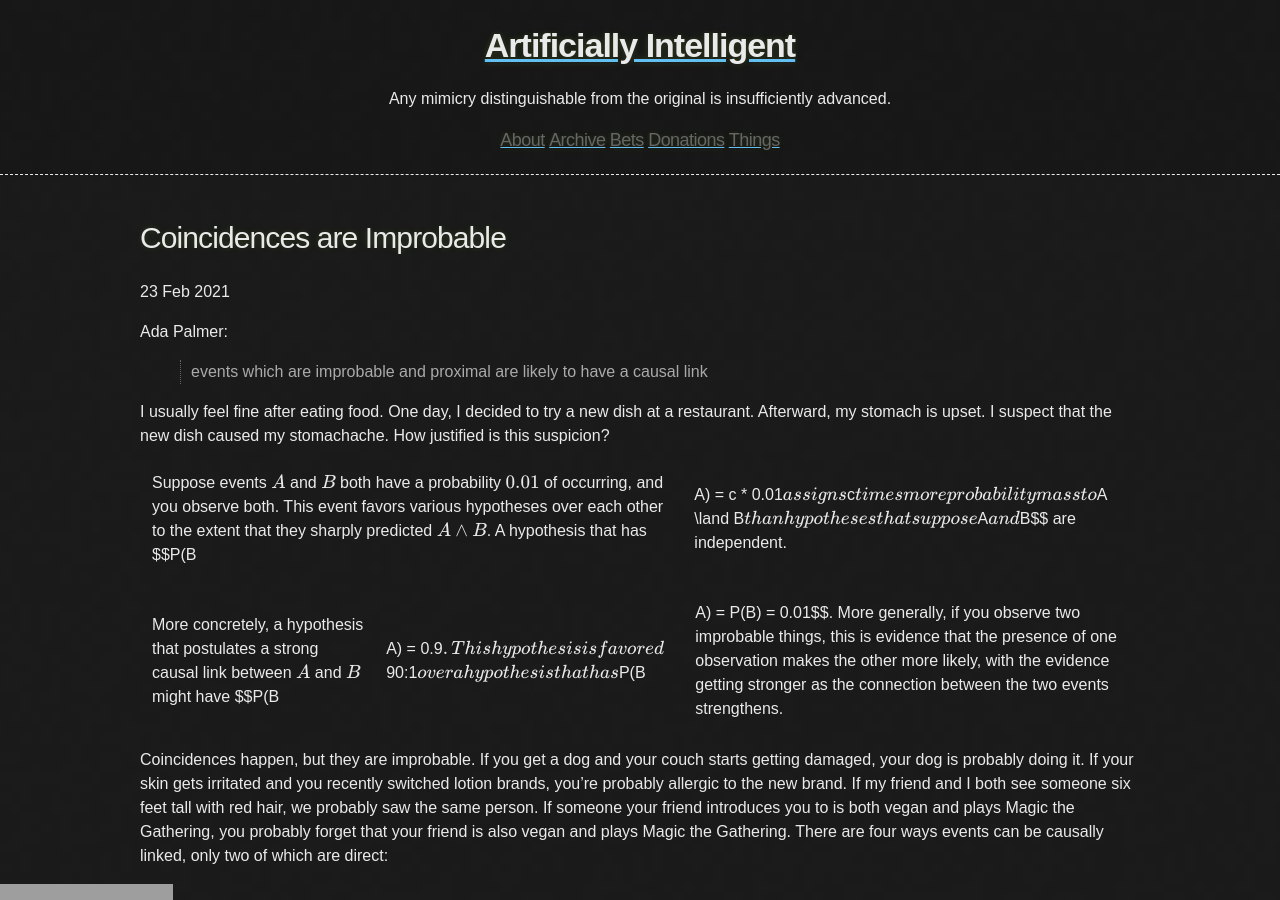
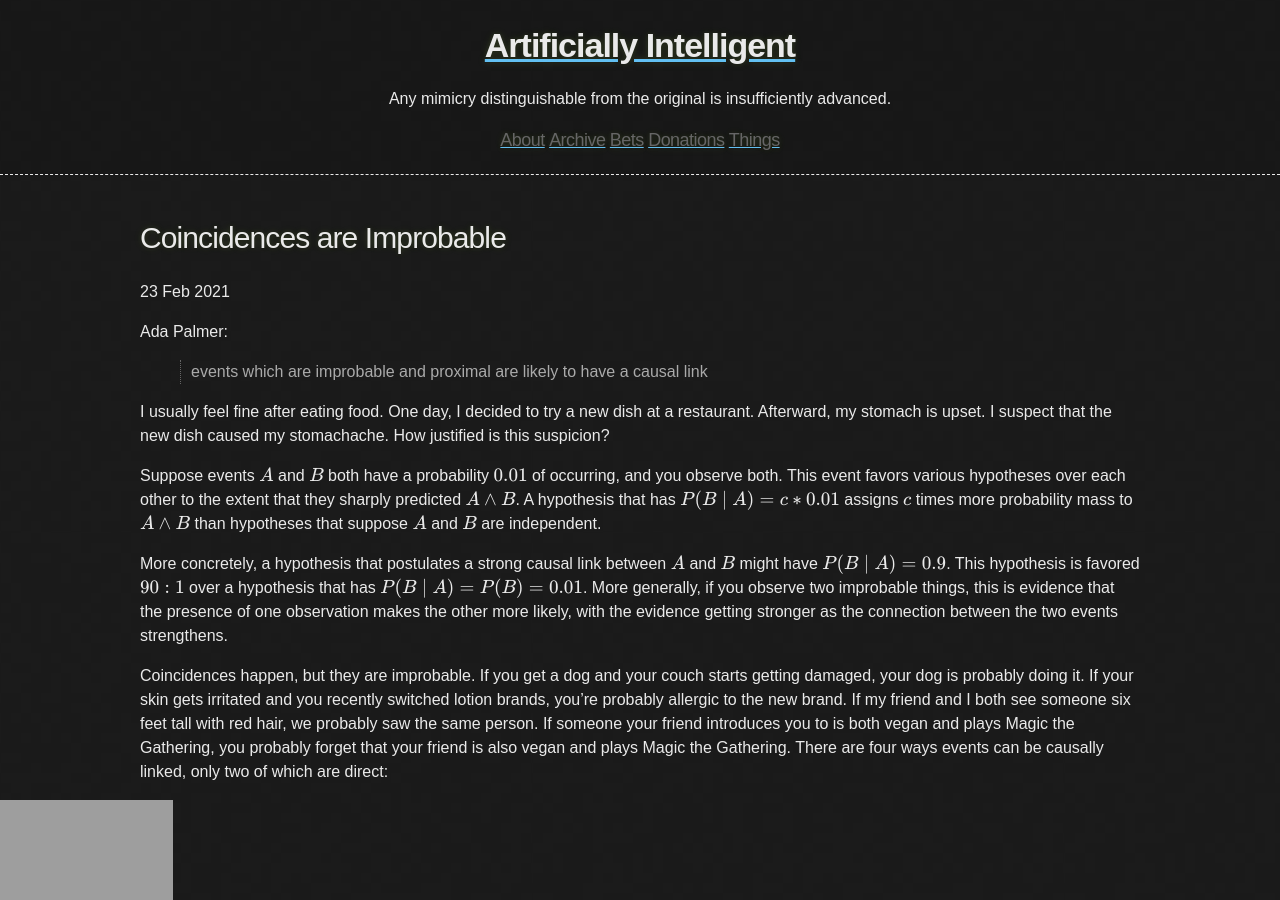
Before and after one commit to tocttou/hacker-blog, a Jekyll site: the page built from _posts/2021-2-23-Coincidences.md, in a window 1280 px wide and 900 px high. Built offline with Jekyll 4.4.1, drawn with Linux system fonts in a browser that asks for light colours; formulas are drawn with MathJax 3.

Commit message:
Update 2021-2-23-Coincidences.md

```diff
--- a/_posts/2021-2-23-Coincidences.md
+++ b/_posts/2021-2-23-Coincidences.md
@@ -9,9 +9,9 @@ Ada Palmer:
 
 I usually feel fine after eating food. One day, I decided to try a new dish at a restaurant. Afterward, my stomach is upset. I suspect that the new dish caused my stomachache. How justified is this suspicion?
 
-Suppose events $$A$$ and $$B$$ both have a probability $$0.01$$ of occurring, and you observe both. This event favors various hypotheses over each other to the extent that they sharply predicted $$A \land B$$. A hypothesis that has $$P(B|A) = c * 0.01$$ assigns $$c$$ times more probability mass to $$A \land B$$ than hypotheses that suppose $$A$$ and $$B$$ are independent.
+Suppose events $$A$$ and $$B$$ both have a probability $$0.01$$ of occurring, and you observe both. This event favors various hypotheses over each other to the extent that they sharply predicted $$A \land B$$. A hypothesis that has $$P(B \mid A) = c * 0.01$$ assigns $$c$$ times more probability mass to $$A \land B$$ than hypotheses that suppose $$A$$ and $$B$$ are independent.
 
-More concretely, a hypothesis that postulates a strong causal link between $$A$$ and $$B$$ might have $$P(B|A) = 0.9$$. This hypothesis is favored $$90:1$$ over a hypothesis that has $$P(B|A) = P(B) = 0.01$$. More generally, if you observe two improbable things, this is evidence that the presence of one observation makes the other more likely, with the evidence getting stronger as the connection between the two events strengthens.
+More concretely, a hypothesis that postulates a strong causal link between $$A$$ and $$B$$ might have $$P(B \mid A) = 0.9$$. This hypothesis is favored $$90:1$$ over a hypothesis that has $$P(B \mid A) = P(B) = 0.01$$. More generally, if you observe two improbable things, this is evidence that the presence of one observation makes the other more likely, with the evidence getting stronger as the connection between the two events strengthens.
 
 Coincidences happen, but they are improbable. If you get a dog and your couch starts getting damaged, your dog is probably doing it. If your skin gets irritated and you recently switched lotion brands, you're probably allergic to the new brand. If my friend and I both see someone six feet tall with red hair, we probably saw the same person. If someone your friend introduces you to is both vegan and plays Magic the Gathering, you probably forget that your friend is also vegan and plays Magic the Gathering.
 There are four ways events can be causally linked, only two of which are direct:
```
